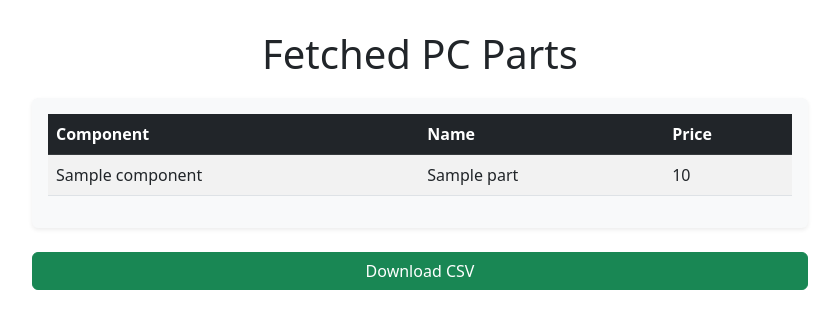
After one commit to reillymoonen/pcpartpicker-spreadsheet-converter, a Flask app: template templates/display_parts.html in a window 1280 px wide. The commit adds this page. Shown: the top 329 px of the page, without its empty margins (220-1059 px from the left). Run offline with Flask 3, Linux system fonts and the light colour scheme; the template is opened without the code that fills it: most values are stand-ins (such as "Sample title", 1, 10 or a date in 2020); some libraries are stand-ins or nearby versions.

Commit message:
made it look better

```diff
--- a/app.py
+++ b/app.py
@@ -4,8 +4,10 @@ import requests
 from bs4 import BeautifulSoup
 import time
 from tqdm import tqdm
+import re
+import io
 from colorama import Fore, init
-import io
+import json
 
 # Initialize Flask and colorama
 app = Flask(__name__)
@@ -45,23 +47,36 @@ def fetch_pcpartpicker_list(url):
 
         component = component_wrapper.get_text(strip=True)
         name = name_wrapper.get_text(strip=True)
+
+        # Extract the price and remove any non-numeric characters except for the currency symbol
         price = price_wrapper.get_text(strip=True).replace('Price', '').strip()
+
+        # Use regex to match the currency symbol and the number (e.g., $100, €200, etc.)
+        price = re.sub(r'[^0-9\.\,\-\$€£]', '', price)  # This removes anything other than digits, commas, periods, and some symbols
 
         parts.append({'Component': component, 'Name': name, 'Price': price})
 
     return parts
 
 # Convert parts list to CSV and send it as a response
-def save_to_csv(parts):
+def save_to_csv(parts, filename):
+    # Check if parts is a list and each element is a dictionary
+    if not isinstance(parts, list) or not all(isinstance(part, dict) for part in parts):
+        print("Error: The parts data structure is incorrect.")
+        print("Received parts:", parts)  # Debug output to inspect the content
+        return "Data structure issue: Could not save to CSV"
+
+    # If parts is empty, notify user
     if not parts:
-        return None
+        print("Error: No parts data available to save.")
+        return "No data to save"
 
+    # Create DataFrame and save to CSV
     df = pd.DataFrame(parts)
-    # Save to a BytesIO stream for returning as a downloadable file
-    output = io.BytesIO()
-    df.to_csv(output, index=False)
-    output.seek(0)
-    return output
+    csv_path = f"{filename}.csv"
+    df.to_csv(csv_path, index=False)
+    print(f"PCPartPicker list has been saved to {csv_path}")
+    return csv_path
 
 @app.route('/')
 def index():
@@ -77,12 +92,19 @@ def fetch_parts():
     parts = fetch_pcpartpicker_list(url)
     load_with_tqdm(70)  # Simulate progress bar while fetching parts
 
-    csv_output = save_to_csv(parts)
+    if not parts:
+        return "Failed to fetch parts or no parts found", 400
 
-    if csv_output:
-        return send_file(csv_output, as_attachment=True, download_name=f"{filename}.csv", mimetype='text/csv')
-    else:
-        return "Failed to fetch parts or no parts found", 400
+    return render_template('display_parts.html', parts=parts, filename=filename)
+
+@app.route('/download_csv', methods=['POST'])
+def download_csv():
+    parts_json = request.form['parts']
+    parts = json.loads(parts_json)
+    csv_output = save_to_csv(parts, request.form['filename'])
+    if csv_output.startswith("Error"):
+        return csv_output
+    return send_file(csv_output, as_attachment=True, mimetype='text/csv')
 
 if __name__ == '__main__':
     app.run(debug=True)
--- /dev/null
+++ b/pcpartpicker_output.csv
@@ -0,0 +1,3 @@
+Name,Brand,Model,Price
+CPU,Intel,i5 8400,200
+GPU,NVIDIA,RTX 3060,400
--- /dev/null
+++ b/templates/display_parts.html
@@ -0,0 +1,46 @@
+<!DOCTYPE html>
+<html lang="en">
+<head>
+    <meta charset="UTF-8">
+    <meta name="viewport" content="width=device-width, initial-scale=1.0">
+    <title>Fetched PC Parts</title>
+    <link href="https://cdn.jsdelivr.net/npm/bootstrap@5.3.0/dist/css/bootstrap.min.css" rel="stylesheet">
+    <style>
+        body { padding-top: 30px; }
+        .container { max-width: 800px; }
+        h1 { text-align: center; margin-bottom: 20px; }
+        .table-container { max-height: 400px; overflow-y: auto; }
+    </style>
+</head>
+<body>
+    <div class="container">
+        <h1>Fetched PC Parts</h1>
+        <div class="table-container bg-light shadow-sm rounded p-3">
+            <table class="table table-striped">
+                <thead class="table-dark">
+                    <tr>
+                        <th>Component</th>
+                        <th>Name</th>
+                        <th>Price</th>
+                    </tr>
+                </thead>
+                <tbody>
+                    {% for part in parts %}
+                    <tr>
+                        <td>{{ part.Component }}</td>
+                        <td>{{ part.Name }}</td>
+                        <td>{{ part.Price }}</td>
+                    </tr>
+                    {% endfor %}
+                </tbody>
+            </table>
+        </div>
+        <form action="/download_csv" method="POST" class="mt-4">
+            <input type="hidden" name="parts" value="{{ parts|tojson }}">
+            <input type="hidden" name="filename" value="{{ filename }}">
+            <button type="submit" class="btn btn-success w-100">Download CSV</button>
+        </form>
+    </div>
+    <script src="https://cdn.jsdelivr.net/npm/bootstrap@5.3.0/dist/js/bootstrap.bundle.min.js"></script>
+</body>
+</html>
```
Also changed, not shown: templates/index.html (+21 -10 lines).
